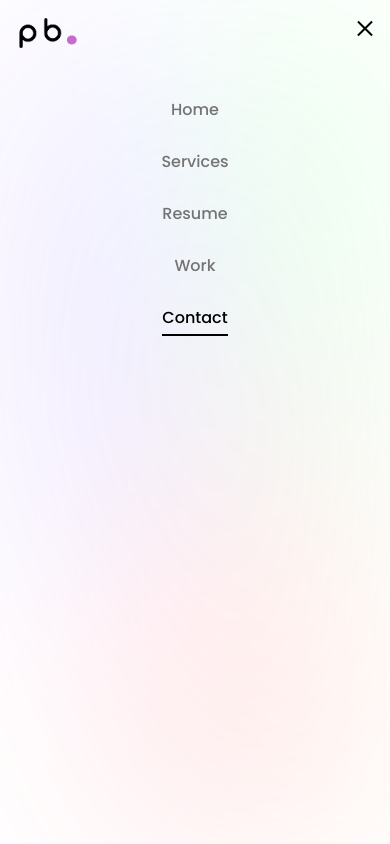
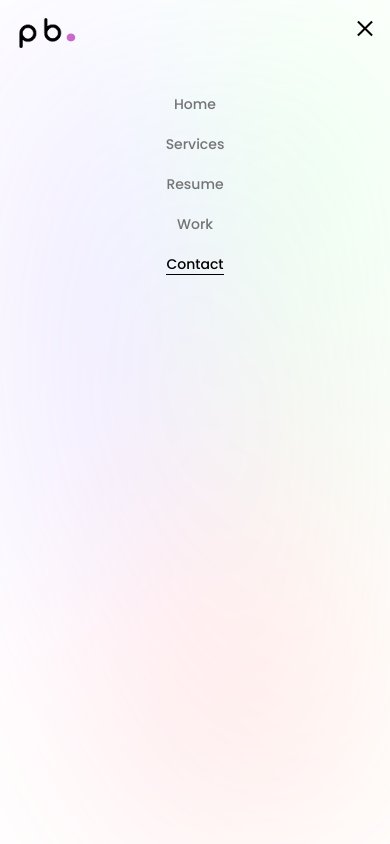
Before and after one commit to PeteBuks/nextjs-portfolio, a Next.js app: page /contact in a window 390 px wide. Both pictures are taken after a click on the button 365 px from the left and 28 px from the top of the page. Shown: the top 844 px of the page. Built offline with nearby package versions, Linux system fonts and the light colour scheme.

Commit message:
final change

```diff
--- a/app/page.jsx
+++ b/app/page.jsx
@@ -15,7 +15,7 @@ export default function Home() {
 
           {/* text */}
           <div className="text-center xl:text-left order-2 xl:order-none">
-            <span className="text-xl text-tertiary">Software Developer</span>
+            <span className="text-lg text-primary">Software Developer</span>
             <h1 className="h1 mb-6">Hello I am<br /><span className="purple_gradient">Nwawuba Peter</span></h1>
             <p className="max-w-[500px] mb-9 text-tertiary">I excel in elegant designs, giving you pixel-perfect designs and a superb experience. I am proficient in various programming languages and technologies, including WordPress CMS</p>
 
@@ -33,7 +33,7 @@ export default function Home() {
                 </Button>
               </Link>
               <div className="mb-8 xl:mb-0">
-                <Social containerStyles="flex gap-6" iconStyles="w-9 h-9 border-2 border-primary rounded-full flex justify-center items-center text-primary text-base hover:text-[white] hover:bg-primary trasition-all duration-500"/>
+                <Social containerStyles="flex gap-6" iconStyles="w-9 h-9 border-[1.5px] border-primary rounded-full flex justify-center items-center text-primary text-base hover:text-[white] hover:bg-primary trasition-all duration-500"/>
               </div>
 
             </div>
--- a/components/Header.jsx
+++ b/components/Header.jsx
@@ -35,7 +35,7 @@ const Header = () => {
 
 
   return (
-    <header className='py-1 sm:py-2 xl:py-3 text-tertiary'>
+    <header className='py-1 sm:py-3 sm:px-3 xl:py-3 text-tertiary'>
         <div className='container mx-auto flex justify-between items-center'>
 
             {/* Logo */}
@@ -46,7 +46,7 @@ const Header = () => {
                     height={50}
                     alt='logo'
                 />
-                <h1 className='text-5xl font-semibold text-accent rounded-full'>.</h1>
+                <h1 className='text-[42px] font-semibold text-accent rounded-full'>.</h1>
             </Link>
 
              {/* Desktop nav */}
--- a/components/Mobilenav.jsx
+++ b/components/Mobilenav.jsx
@@ -35,7 +35,7 @@ const MobileNav = () => {
         {links.map((link, index)=>{
             return (
             <Link href={link.path} key={index}
-                className= {`${link.path === pathname && "border-b-[2px] border-primary text-primary"} capitalize font-medium hover:text-primary hover:border-b-[2px] hover:border-primary`}
+                className= {`${link.path === pathname && "border-b-[1.5px] border-primary text-primary"} capitalize font-medium text-sm hover:text-primary hover:border-b-[1.5px] hover:border-primary`}
                 >
                 {link.name}
             </Link>)
--- a/components/Photo.jsx
+++ b/components/Photo.jsx
@@ -36,7 +36,7 @@ const Photo = () => {
                 cy="253"
                 r="253"
                 stroke="#000000"
-                strokeWidth="2"
+                strokeWidth="1.5"
                 strokeLinecap="round"
                 strokeLinejoin="round"
                 initial= {{strokeDasharray: "24 10 0 0"}}
--- a/components/ui/button.jsx
+++ b/components/ui/button.jsx
@@ -9,8 +9,8 @@ const buttonVariants = cva(
   {
     variants: {
       variant: {
-        default: "text-[white] bg-primary hover:bg-[transparent] hover:text-primary hover:border-2",
-        secondary: "text-primary bg-[transparent] h-[36px] px-6 border-2 hover:bg-primary hover:text-[white] hover:border-2",
+        default: "text-[white] bg-primary hover:bg-[transparent] hover:text-primary hover:border-[1.5px]",
+        secondary: "text-primary bg-[transparent] h-[36px] px-6 border-[1.5px] hover:bg-primary hover:text-[white] hover:border-2",
       },
       size: {
         default: "h-[40px] px-6",
```
